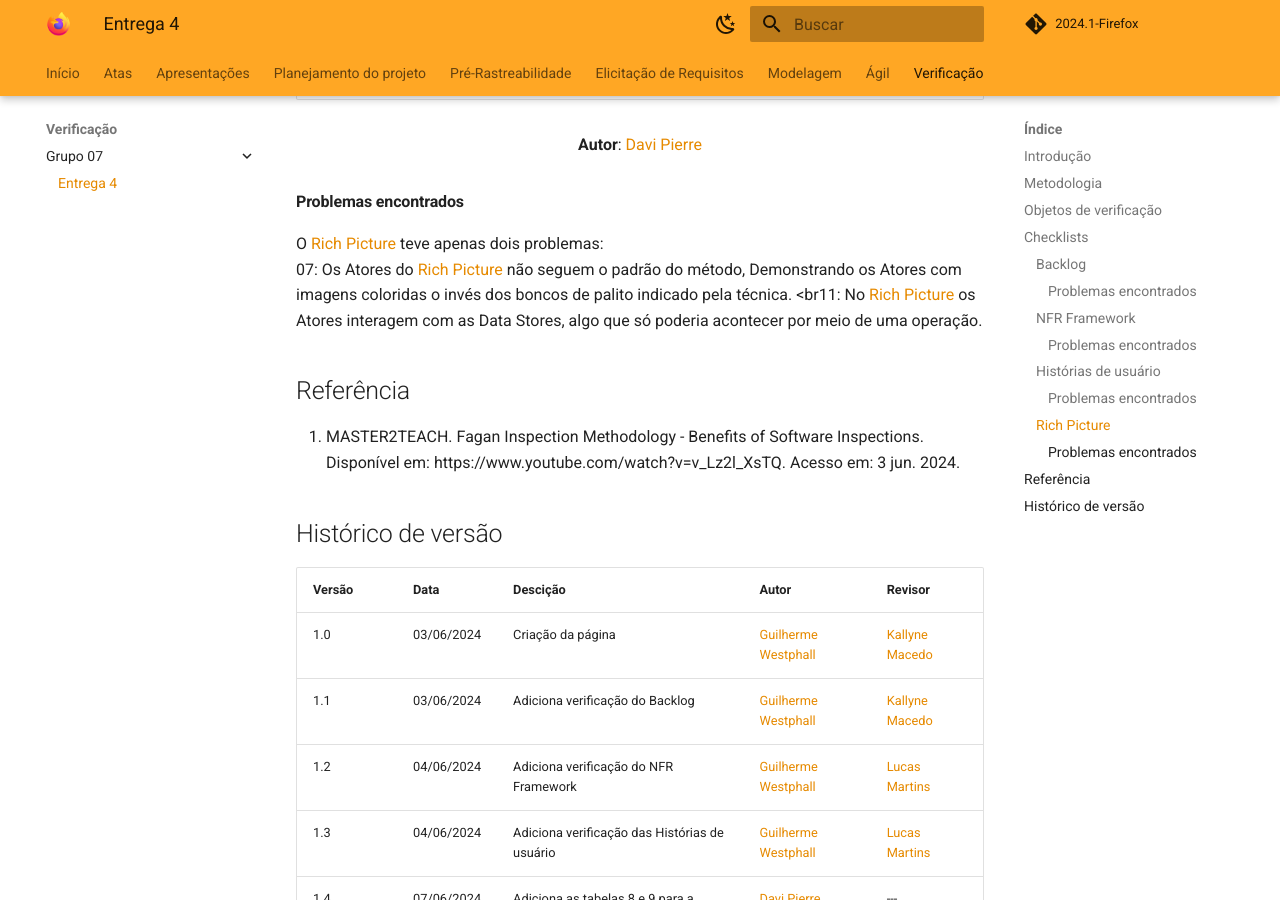
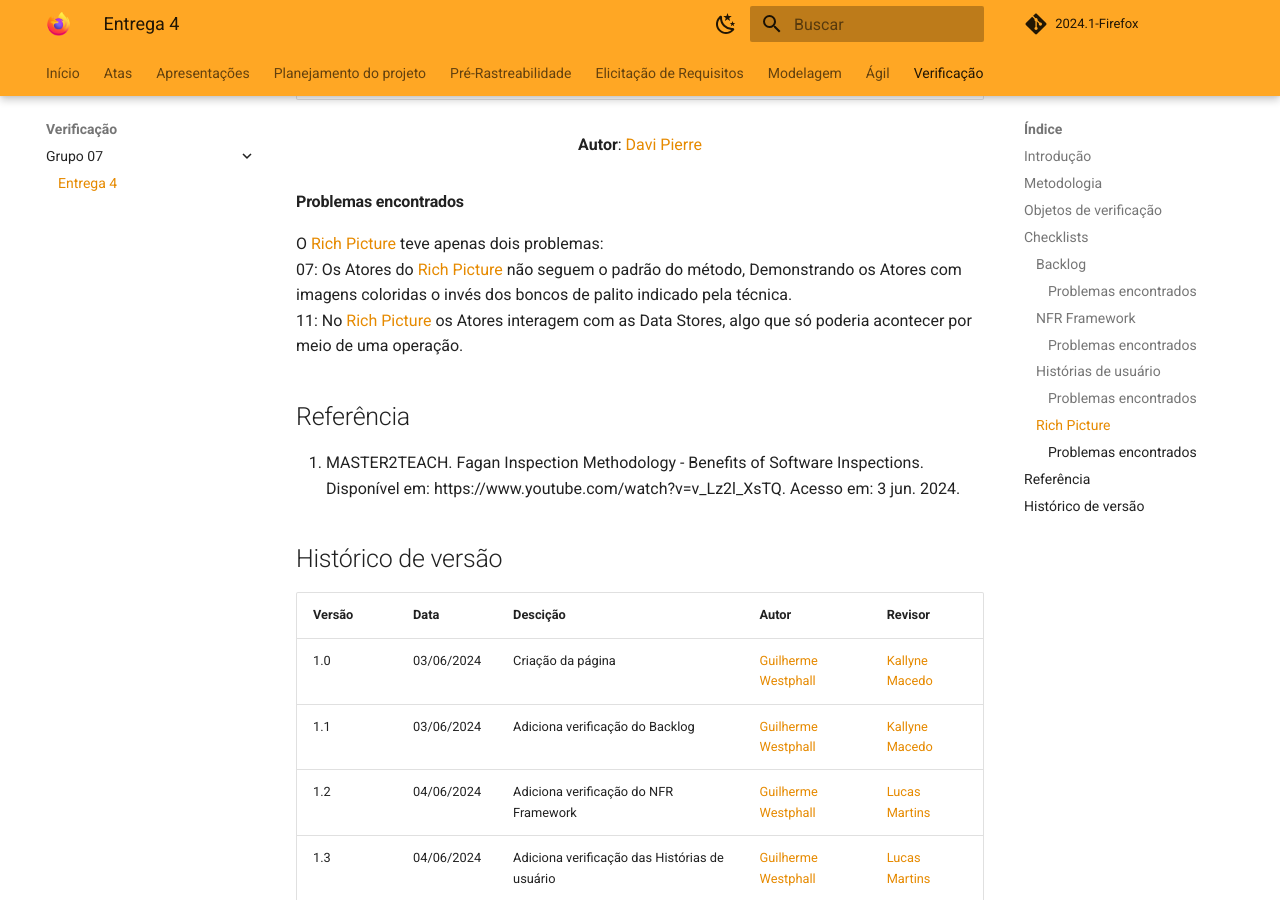
Before and after one commit to martinsglucas/Requisitos-de-Software, an MkDocs documentation site: the page built from docs/verificacao/grupo_7/entrega_4.md, in a window 1280 px wide and 900 px high, scrolled down 5136 px. Built offline with MkDocs 1.6.1 and Material for MkDocs 9.7.7, drawn with Linux system fonts in a browser that asks for light colours; comment, search, counter and statistics services are not loaded.

Commit message:
Update entrega_4.md

```diff
--- a/docs/verificacao/grupo_7/entrega_4.md
+++ b/docs/verificacao/grupo_7/entrega_4.md
@@ -260,7 +260,7 @@ No geral, o artefato de [Histórias de usuário](https://requisitos-de-software.
 #### Problemas encontrados
 O [Rich Picture](https://requisitos-de-software.github.io/2024.1-Meu-INSS/pre-rastreabilidade/rich_picture/) teve apenas dois problemas:
 <br>07: Os Atores do [Rich Picture](https://requisitos-de-software.github.io/2024.1-Meu-INSS/pre-rastreabilidade/rich_picture/) não seguem o padrão do método, Demonstrando os Atores com imagens coloridas o invés dos boncos de palito indicado pela técnica.
-<br11: No [Rich Picture](https://requisitos-de-software.github.io/2024.1-Meu-INSS/pre-rastreabilidade/rich_picture/) os Atores interagem com as Data Stores, algo que só poderia acontecer por meio de uma operação.
+<br>11: No [Rich Picture](https://requisitos-de-software.github.io/2024.1-Meu-INSS/pre-rastreabilidade/rich_picture/) os Atores interagem com as Data Stores, algo que só poderia acontecer por meio de uma operação.
 
 
 
```
